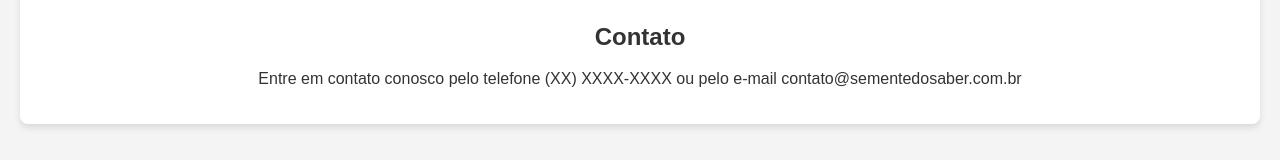
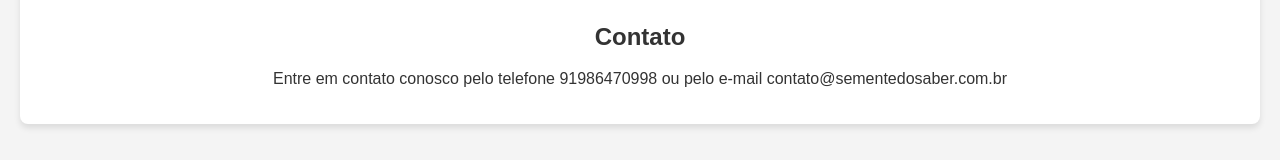
Before and after one commit to Jhonnyplato/teste, a plain HTML site: page index.html in a window 1280 px wide. Shown: the part 487-647 px from the top of the page. Drawn offline with Linux system fonts and the light colour scheme.

Commit message:
Update index.html

```diff
--- a/index.html
+++ b/index.html
@@ -96,7 +96,7 @@
 
         <section id="contato">
             <h2>Contato</h2>
-            <p>Entre em contato conosco pelo telefone (XX) XXXX-XXXX ou pelo e-mail contato@sementedosaber.com.br</p>
+            <p>Entre em contato conosco pelo telefone 91986470998 ou pelo e-mail contato@sementedosaber.com.br</p>
         </section>
     </main>
 
```
